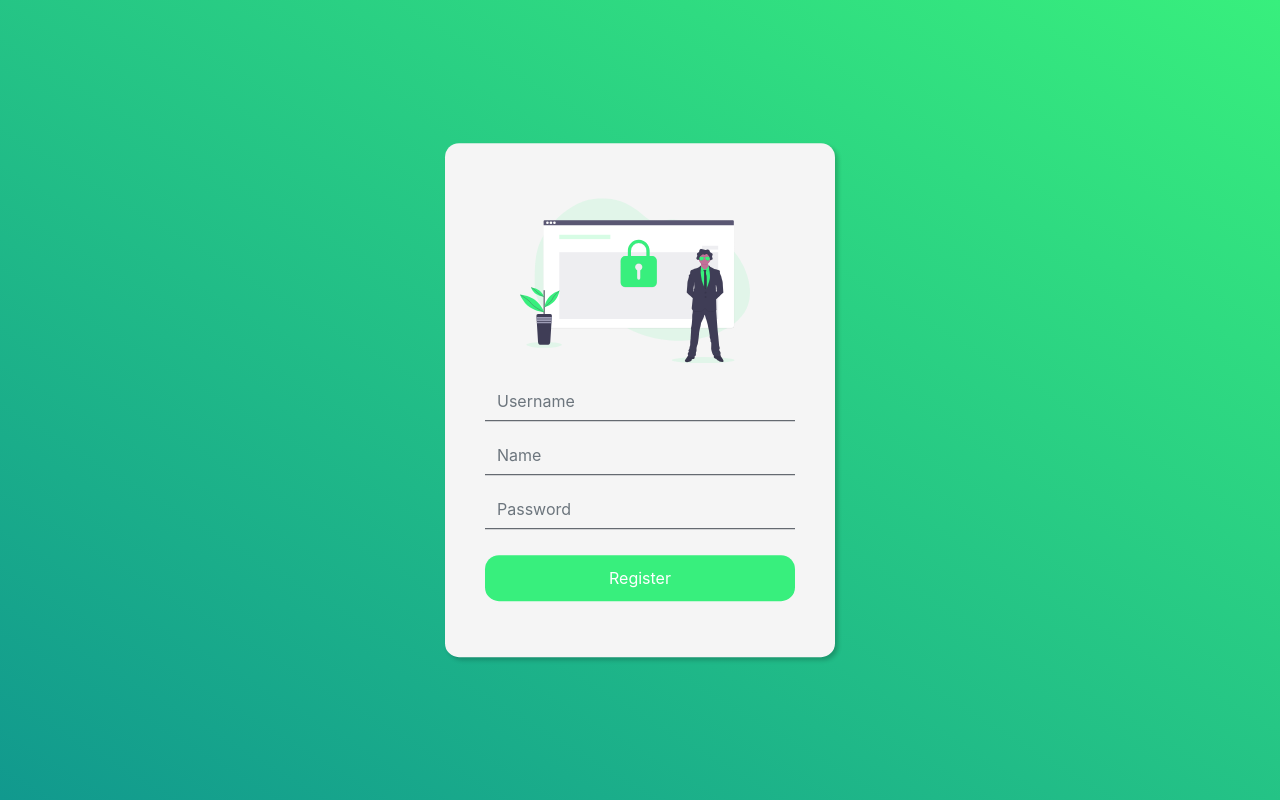
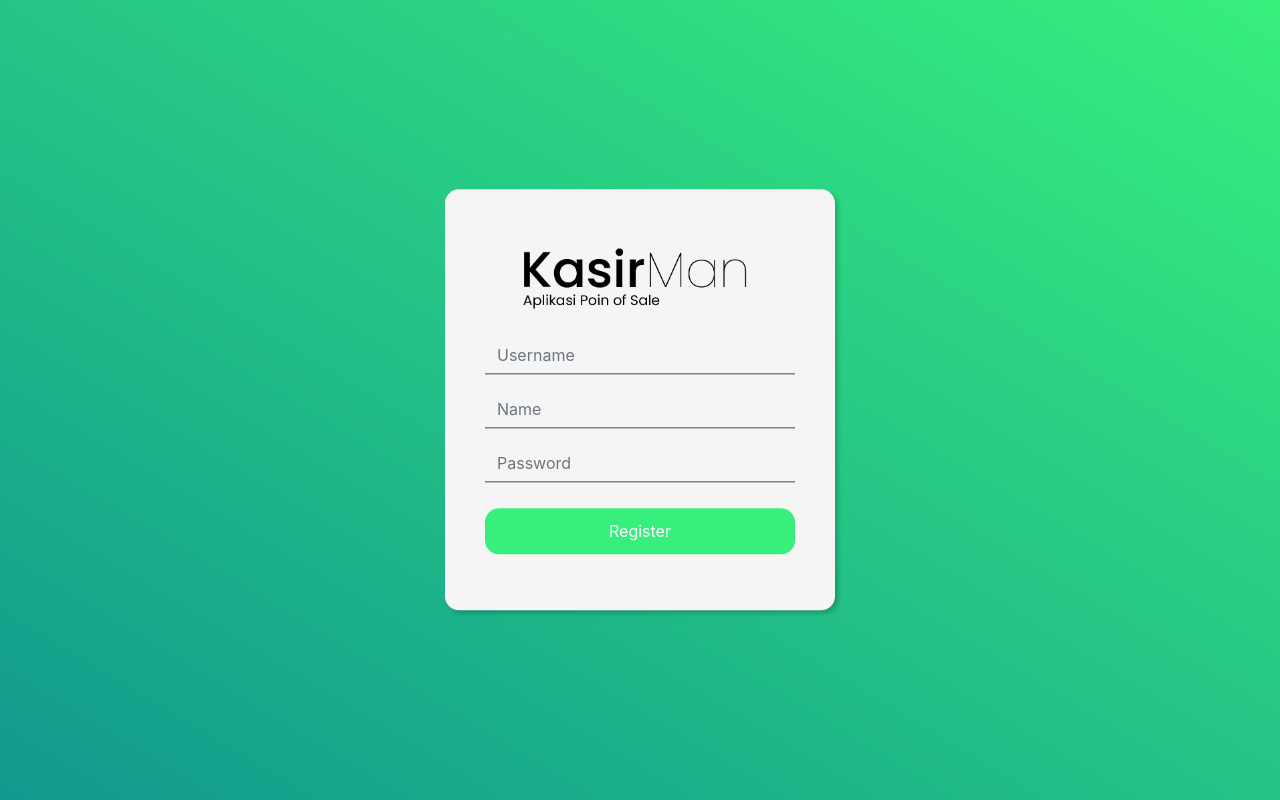
Before and after one commit to N0iire/kasirman, a PHP site: page /public/registration.php in a window 1280 px wide. Run offline with PHP 8.4, Linux system fonts and the light colour scheme; some libraries are stand-ins or nearby versions.

Commit message:
add new logo to registration page

```diff
--- a/public/registration.php
+++ b/public/registration.php
@@ -62,7 +62,7 @@ if (isset($_POST['submit'])) {
     <div class="login-dark">
         <form method="post" action="" name="login">
             <h2 class="sr-only">Login Form</h2>
-            <div class="illustration"><img src="../assets/images/login.svg" alt="login"></div>
+            <div class="illustration"><img src="../assets/images/kasirman-clear.png" alt="login"></div>
             <div class="form-group"><input class="form-control" type="text" name="id" placeholder="Username" required></div>
             <div class="form-group"><input class="form-control" type="text" name="nama" placeholder="Name" required></div>
             <div class="form-group"><input class="form-control" type="password" name="password" placeholder="Password" required></div>
```
